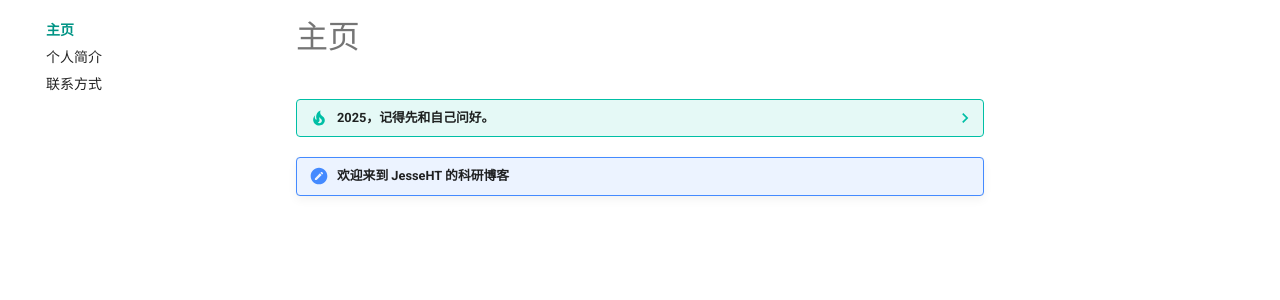
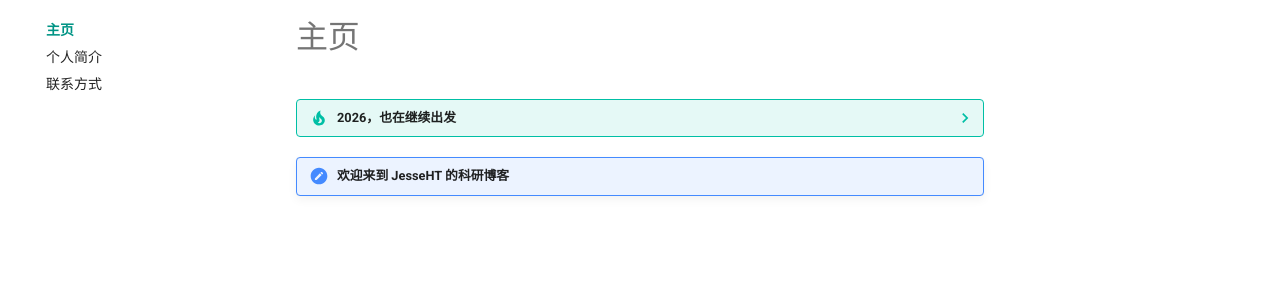
Before and after one commit to JesseHaoTian/HTBlog, an MkDocs documentation site: the page built from docs/index.md, in a window 1280 px wide. Shown: the part 129-429 px from the top of the page. Built offline with MkDocs 1.6.1 and Material for MkDocs 9.7.7, drawn with Linux system fonts in a browser that asks for light colours.

Commit message:
2026-08-11_20:05:27 update

```diff
--- a/docs/index.md
+++ b/docs/index.md
@@ -1,7 +1,7 @@
 # 主页
 
-??? tip "2025，记得先和自己问好。"
+??? tip "2026，也在继续出发"
 
-    —— JesseHT 于 2025 年 1 月
+    —— JesseHT 于 2026 年 8 月
 
 !!! note "欢迎来到 JesseHT 的科研博客"
```
